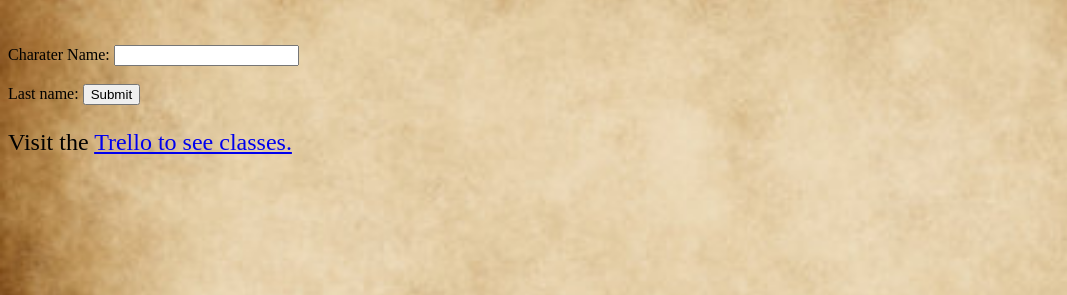
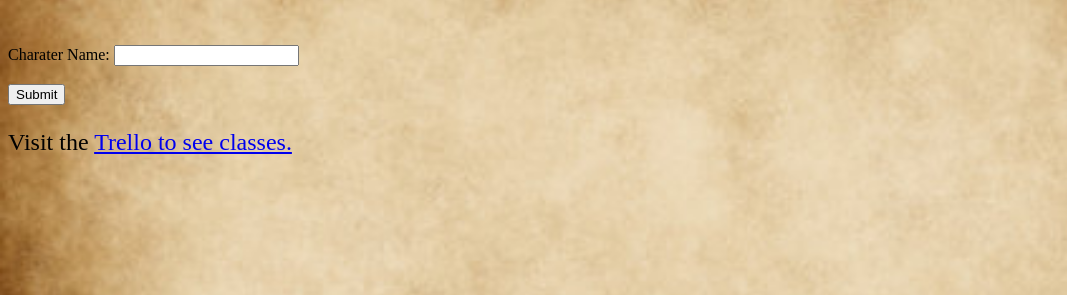
Before and after one commit to Jin-dnd/jin.dnd.github.io, a plain HTML site: page index.html in a window 1280 px wide. Shown: the part 109-404 px from the top of the page, 0-1067 px from the left. Drawn offline with Linux system fonts and the light colour scheme.

Commit message:
yes its working

```diff
--- a/index.html
+++ b/index.html
@@ -28,7 +28,6 @@ img{
 <form action="/action_page.php">
   <label for="fname">Charater Name: </label>
   <input type="text" id="fname" name="fname"><br><br>
-  <label for="lname">Last name: </label>
   <input type="submit" value="Submit">
 </form>
 <p>Visit the <a href="https://trello.com/b/lKYwWazM/dnd">Trello to see classes.</p>
```
